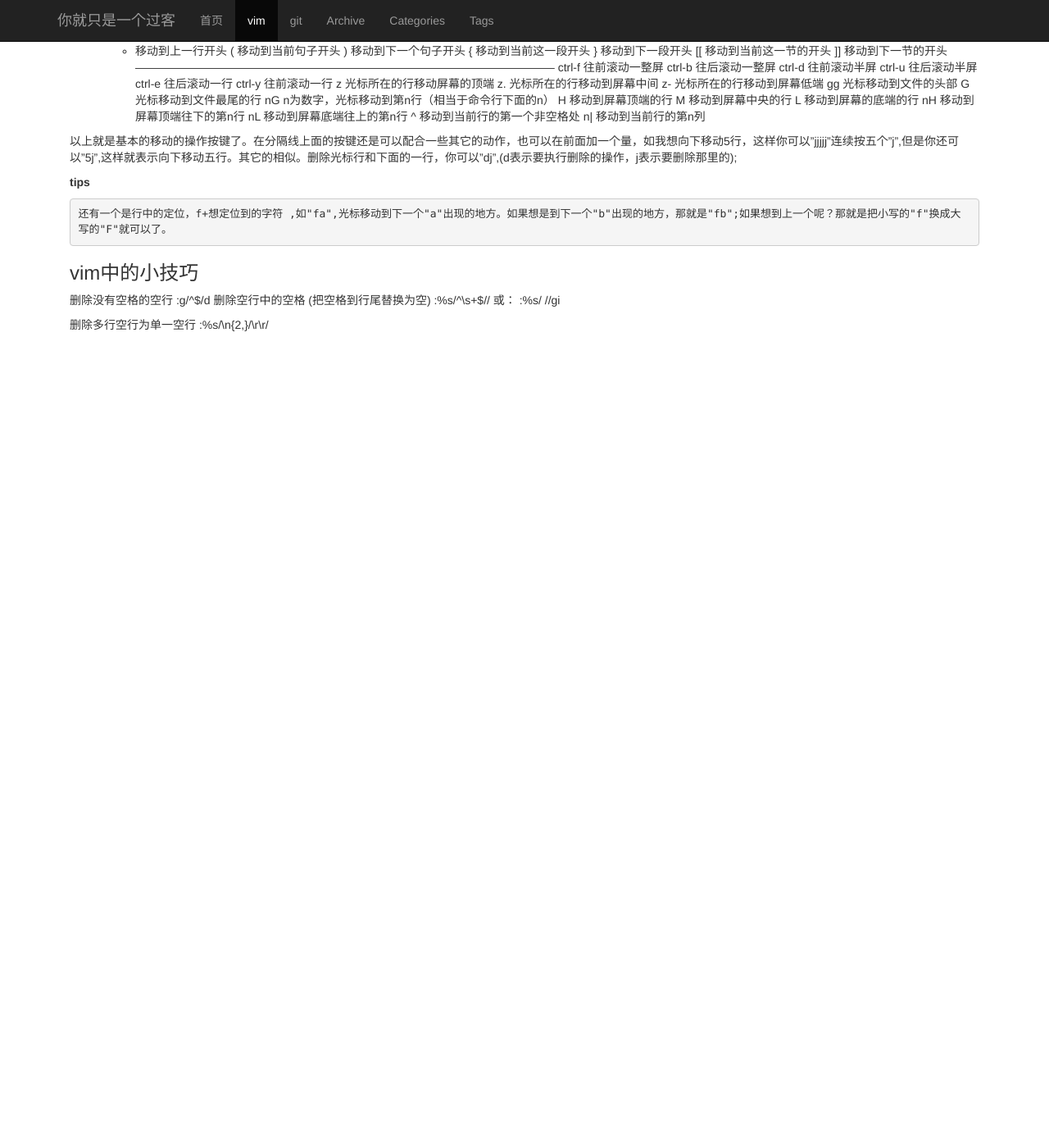
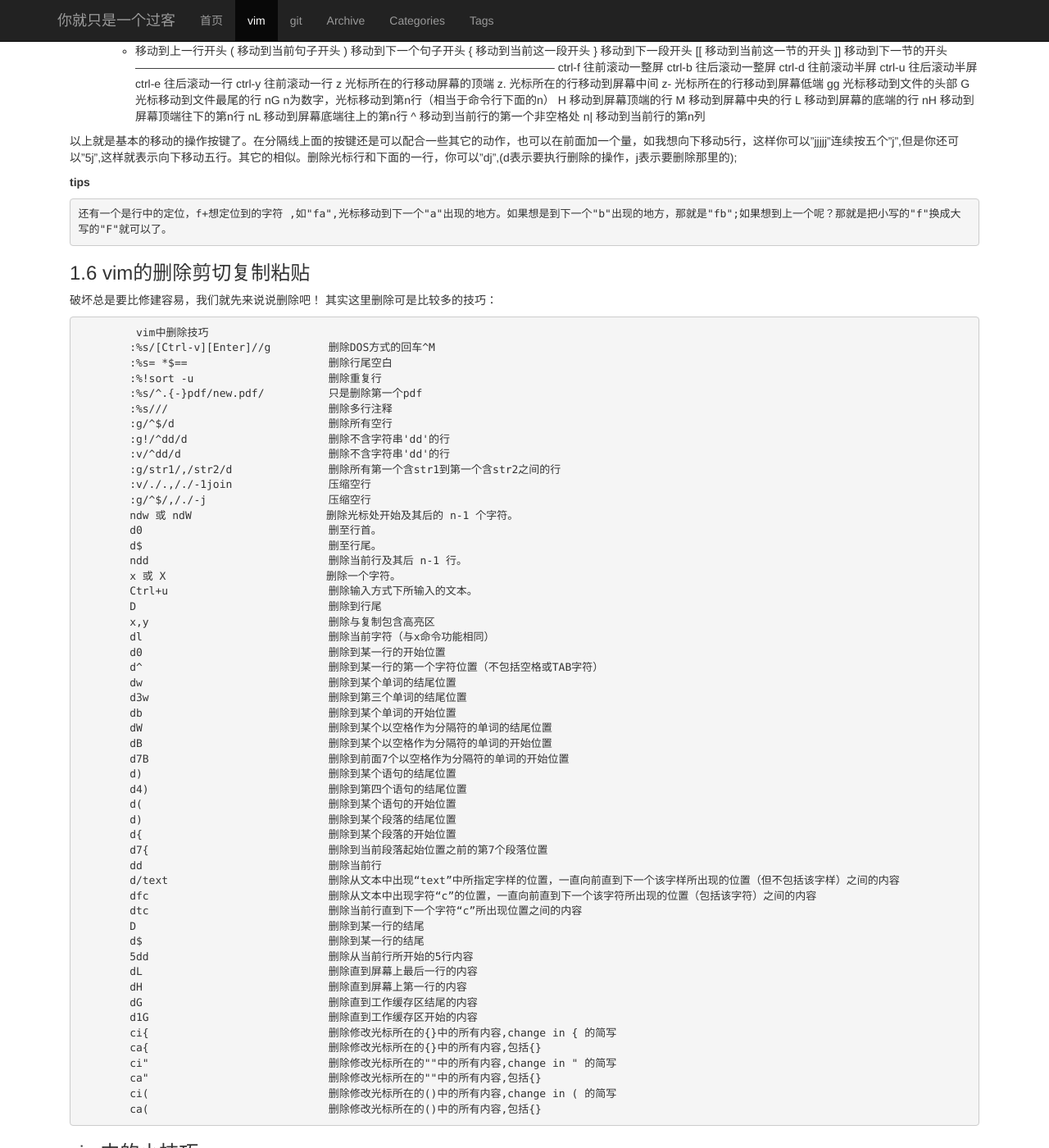
Before and after one commit to git4programer/git4programer.github.com, a Jekyll site: the page built from vim/index.md, in a window 1280 px wide and 1400 px high, scrolled down 4851 px. Shown: the whole window at 82% size. Built offline with Jekyll 4.4.1, drawn with Linux system fonts in a browser that asks for light colours; Markdown is read by kramdown in place of the engine named in the settings; before the commit the page ends 5307 px from its top, so only the background shows below that.

Commit message:
vim的删除技巧

```diff
--- a/vim/index.md
+++ b/vim/index.md
@@ -280,6 +280,68 @@
 
 	还有一个是行中的定位，f+想定位到的字符 ,如"fa",光标移动到下一个"a"出现的地方。如果想是到下一个"b"出现的地方，那就是"fb";如果想到上一个呢？那就是把小写的"f"换成大写的"F"就可以了。
 
+
+### 1.6 vim的删除剪切复制粘贴
+
+破坏总是要比修建容易，我们就先来说说删除吧！
+其实这里删除可是比较多的技巧：
+
+		 vim中删除技巧
+		:%s/[Ctrl-v][Enter]//g         删除DOS方式的回车^M
+		:%s= *$==                      删除行尾空白
+		:%!sort -u                     删除重复行
+		:%s/^.{-}pdf/new.pdf/          只是删除第一个pdf
+		:%s///                         删除多行注释
+		:g/^$/d                        删除所有空行
+		:g!/^dd/d                      删除不含字符串'dd'的行
+		:v/^dd/d                       删除不含字符串'dd'的行
+		:g/str1/,/str2/d               删除所有第一个含str1到第一个含str2之间的行
+		:v/./.,/./-1join               压缩空行
+		:g/^$/,/./-j                   压缩空行
+		ndw 或 ndW                     删除光标处开始及其后的 n-1 个字符。
+		d0                             删至行首。
+		d$                             删至行尾。
+		ndd                            删除当前行及其后 n-1 行。
+		x 或 X                         删除一个字符。
+		Ctrl+u                         删除输入方式下所输入的文本。
+		D                              删除到行尾
+		x,y                            删除与复制包含高亮区
+		dl                             删除当前字符（与x命令功能相同）
+		d0                             删除到某一行的开始位置
+		d^                             删除到某一行的第一个字符位置（不包括空格或TAB字符）
+		dw                             删除到某个单词的结尾位置
+		d3w                            删除到第三个单词的结尾位置
+		db                             删除到某个单词的开始位置
+		dW                             删除到某个以空格作为分隔符的单词的结尾位置
+		dB                             删除到某个以空格作为分隔符的单词的开始位置
+		d7B                            删除到前面7个以空格作为分隔符的单词的开始位置
+		d)                             删除到某个语句的结尾位置
+		d4)                            删除到第四个语句的结尾位置
+		d(                             删除到某个语句的开始位置
+		d)                             删除到某个段落的结尾位置
+		d{                             删除到某个段落的开始位置
+		d7{                            删除到当前段落起始位置之前的第7个段落位置
+		dd                             删除当前行
+		d/text                         删除从文本中出现“text”中所指定字样的位置，一直向前直到下一个该字样所出现的位置（但不包括该字样）之间的内容
+		dfc                            删除从文本中出现字符“c”的位置，一直向前直到下一个该字符所出现的位置（包括该字符）之间的内容
+		dtc                            删除当前行直到下一个字符“c”所出现位置之间的内容
+		D                              删除到某一行的结尾
+		d$                             删除到某一行的结尾
+		5dd                            删除从当前行所开始的5行内容
+		dL                             删除直到屏幕上最后一行的内容
+		dH                             删除直到屏幕上第一行的内容
+		dG                             删除直到工作缓存区结尾的内容
+		d1G                            删除直到工作缓存区开始的内容
+		ci{                            删除修改光标所在的{}中的所有内容,change in { 的简写
+		ca{                            删除修改光标所在的{}中的所有内容,包括{}
+		ci"                            删除修改光标所在的""中的所有内容,change in " 的简写
+		ca"                            删除修改光标所在的""中的所有内容,包括{}
+		ci(                            删除修改光标所在的()中的所有内容,change in ( 的简写
+		ca(                            删除修改光标所在的()中的所有内容,包括{}
+
+
+
+
 ### vim中的小技巧
 
 删除没有空格的空行
```
